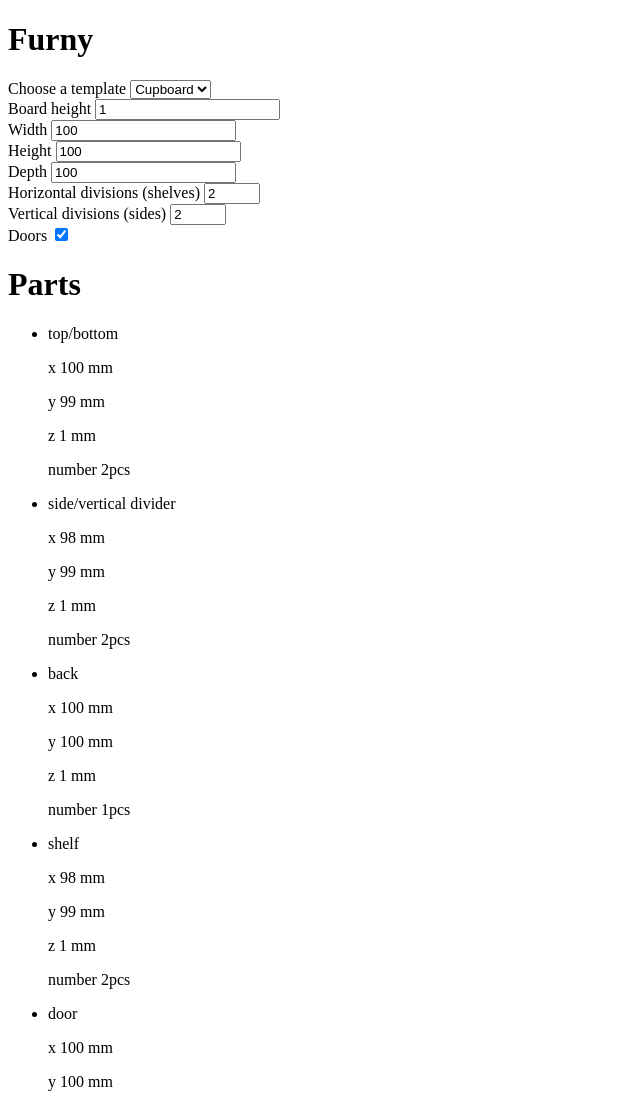
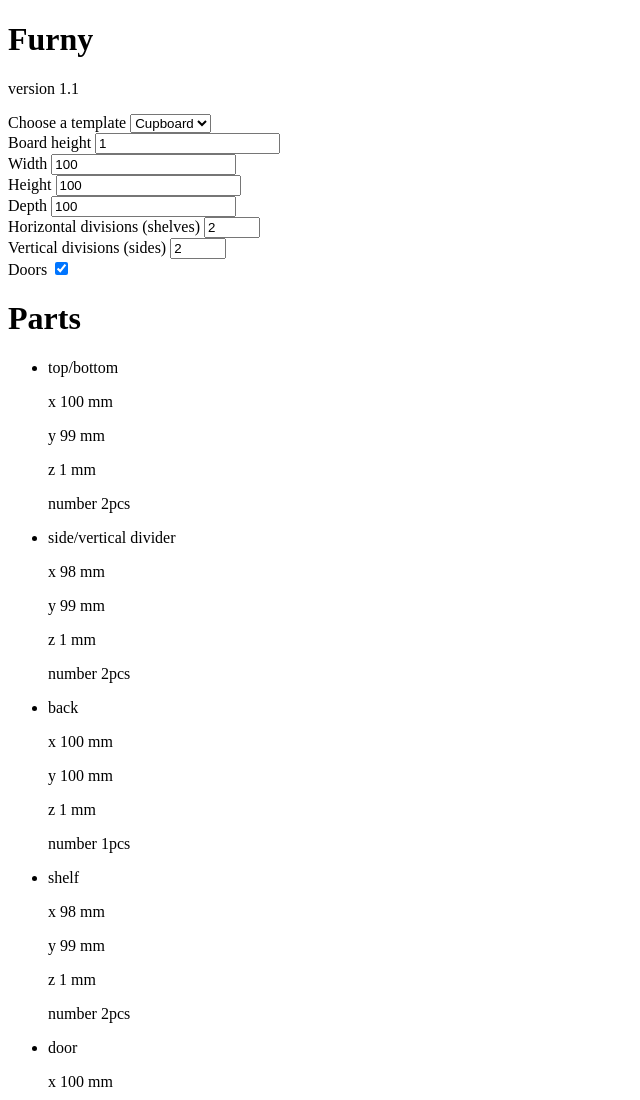
Before and after one commit to BodoBence/FurniturePartGenerator, a plain HTML site: page index.html in a window 1280 px wide. Shown: the top 1100 px of the page, without its empty margins (0-640 px from the left). Drawn offline with Linux system fonts and the light colour scheme.

Commit message:
Main. version added.

```diff
--- a/index.html
+++ b/index.html
@@ -6,6 +6,8 @@
 </head>
 <body>
   <h1>Furny</h1>
+
+    <p>version 1.1</p>
 
     <label for="templates_id">Choose a template</label>
 
```
